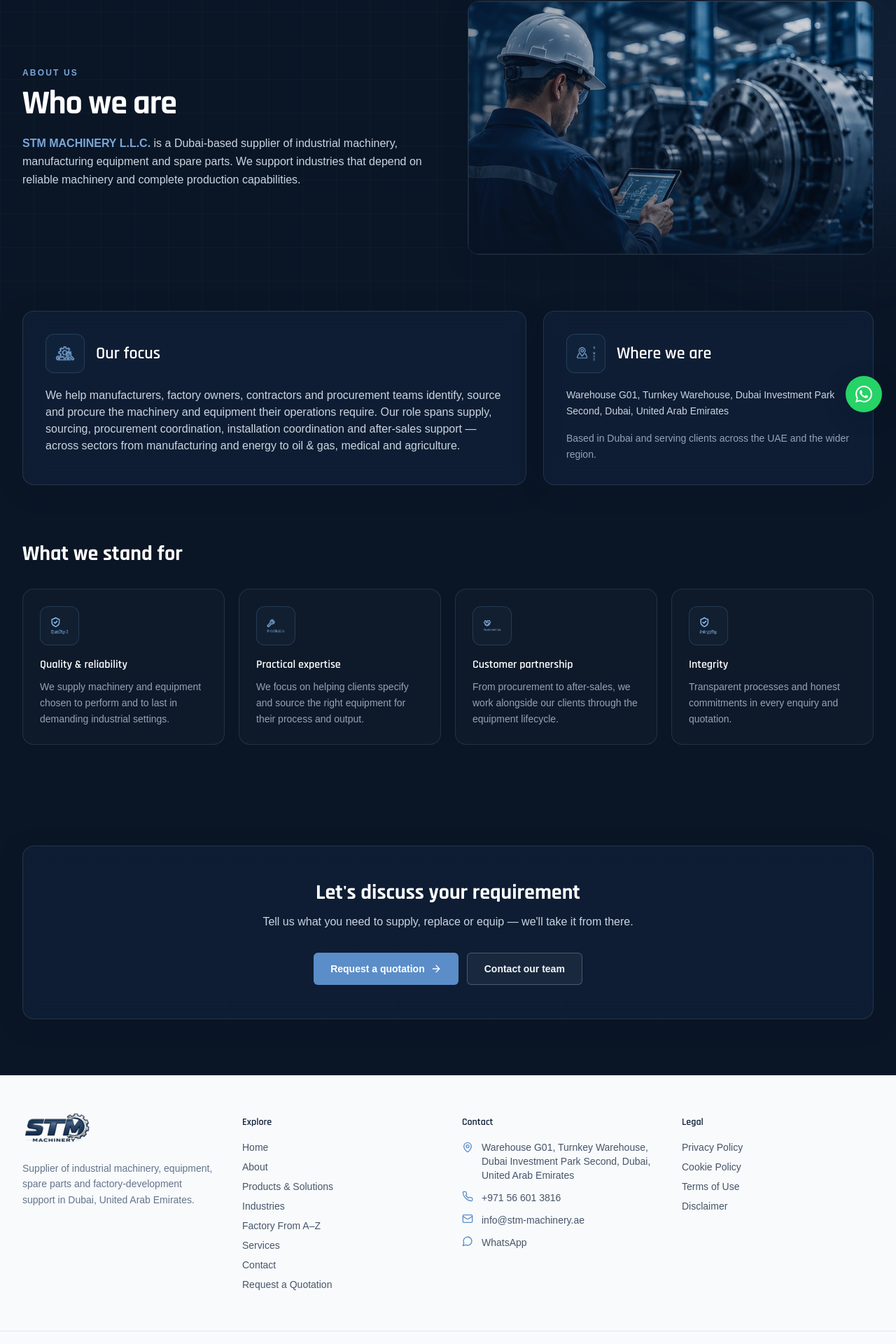
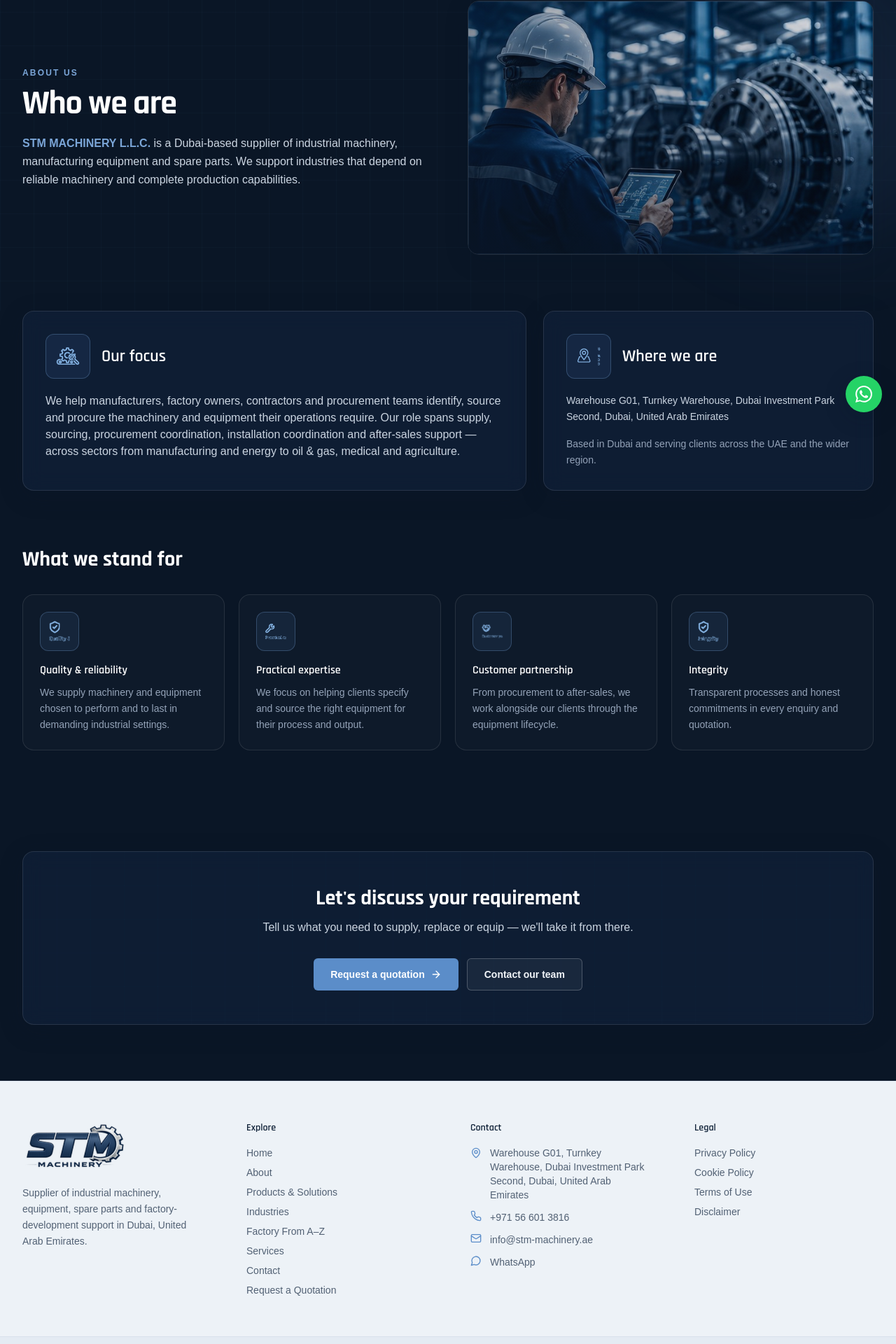
Before and after one commit to Aivora-dxb/STM, a Next.js app: page /about in a window 1280 px wide. Shown: the part 191-2111 px from the top of the page at 70% size. Built offline with nearby package versions, Linux system fonts and the light colour scheme; a web font is replaced by a local one.

Commit message:
Add files via upload

```diff
--- a/src/app/about/page.tsx
+++ b/src/app/about/page.tsx
@@ -110,13 +110,13 @@
           <Reveal className="lg:col-span-3">
             <div className="glass h-full rounded-2xl p-7 sm:p-8">
               <div className="flex items-center gap-4">
-                <span className="flex h-14 w-14 shrink-0 items-center justify-center rounded-xl border border-accent-400/20 bg-accent-500/5">
+                <span className="flex h-16 w-16 shrink-0 items-center justify-center rounded-xl border border-accent-400/30 bg-accent-500/10">
                   <Image
                     src="/images/about/our-focus.png"
                     alt=""
-                    width={32}
-                    height={32}
-                    className="h-8 w-8 object-contain"
+                    width={40}
+                    height={40}
+                    className="h-10 w-10 object-contain"
                   />
                 </span>
                 <h2 className="font-display text-xl font-semibold text-white sm:text-2xl">
@@ -137,13 +137,13 @@
           <Reveal delay={0.1} className="lg:col-span-2">
             <div className="glass flex h-full flex-col rounded-2xl p-7 sm:p-8">
               <div className="flex items-center gap-4">
-                <span className="flex h-14 w-14 shrink-0 items-center justify-center rounded-xl border border-accent-400/20 bg-accent-500/5">
+                <span className="flex h-16 w-16 shrink-0 items-center justify-center rounded-xl border border-accent-400/30 bg-accent-500/10">
                   <Image
                     src="/images/about/where-we-are.png"
                     alt=""
-                    width={32}
-                    height={32}
-                    className="h-8 w-8 object-contain"
+                    width={40}
+                    height={40}
+                    className="h-10 w-10 object-contain"
                   />
                 </span>
                 <h2 className="font-display text-xl font-semibold text-white sm:text-2xl">
@@ -171,13 +171,13 @@
           {values.map((v, i) => (
             <Reveal key={v.title} delay={(i % 4) * 0.05}>
               <div className="group flex h-full flex-col rounded-2xl border border-white/10 bg-white/[0.02] p-6 transition-all duration-300 hover:-translate-y-1 hover:border-accent-400/40 hover:bg-white/[0.04]">
-                <span className="mb-4 flex h-14 w-14 items-center justify-center rounded-xl border border-accent-400/20 bg-accent-500/5">
+                <span className="mb-4 flex h-14 w-14 items-center justify-center rounded-xl border border-accent-400/30 bg-accent-500/10">
                   <Image
                     src={`/images/about/${v.icon}.png`}
                     alt=""
-                    width={30}
-                    height={30}
-                    className="h-[30px] w-[30px] object-contain"
+                    width={36}
+                    height={36}
+                    className="h-9 w-9 object-contain"
                   />
                 </span>
                 <h3 className="font-display text-base font-semibold text-white">
--- a/src/app/page.tsx
+++ b/src/app/page.tsx
@@ -23,16 +23,11 @@
       <Hero />
 
       {/* Company intro — single supplier */}
-      <section className="relative overflow-hidden">
-        {/* Faint technical blueprint / gear backdrop, concentrated at the edges */}
+      <section className="relative overflow-hidden bg-navy-950">
+        {/* Faint CSS-only engineering grid, concentrated at the edges. No image. */}
         <div
           aria-hidden="true"
-          className="pointer-events-none absolute inset-0 bg-cover bg-center opacity-[0.10] [mask-image:radial-gradient(ellipse_60%_60%_at_50%_50%,transparent_35%,black_100%)]"
-          style={{ backgroundImage: "url(/images/home/blueprint-bg.jpg)" }}
-        />
-        <div
-          aria-hidden="true"
-          className="pointer-events-none absolute inset-0 bg-gradient-to-b from-transparent via-navy-950/40 to-transparent"
+          className="eng-grid pointer-events-none absolute inset-0 opacity-[0.5] [mask-image:radial-gradient(ellipse_65%_60%_at_50%_50%,transparent_40%,black_100%)]"
         />
 
         <div className="container-x relative py-16 sm:py-20">
@@ -71,13 +66,13 @@
                     key={w.title}
                     className="group flex h-full flex-col rounded-2xl border border-white/10 bg-white/[0.02] p-6 transition-colors duration-300 hover:border-accent-400/40 hover:bg-white/[0.05]"
                   >
-                    <span className="mb-4 flex h-12 w-12 items-center justify-center rounded-xl border border-accent-400/20 bg-accent-500/5">
+                    <span className="mb-4 flex h-14 w-14 items-center justify-center rounded-xl border border-accent-400/30 bg-accent-500/10">
                       <Image
                         src={`/images/home/${w.icon}.png`}
                         alt=""
-                        width={28}
-                        height={28}
-                        className="h-7 w-7 object-contain"
+                        width={40}
+                        height={40}
+                        className="h-10 w-10 object-contain"
                       />
                     </span>
                     <h3 className="font-display text-base font-semibold text-white">
--- a/src/components/layout/footer.tsx
+++ b/src/components/layout/footer.tsx
@@ -13,28 +13,28 @@
   const year = new Date().getFullYear();
 
   return (
-    <footer className="border-t border-slate-200 bg-slate-50 text-slate-600" aria-label="Site footer">
-      <div className="container-x grid gap-10 py-14 md:grid-cols-2 lg:grid-cols-4">
+    <footer className="border-t border-[#D8E1EB] bg-[#EDF2F7] text-[#526174]" aria-label="Site footer">
+      <div className="container-x grid gap-12 py-14 md:grid-cols-2 lg:grid-cols-4 lg:gap-16">
         <div>
-          <Logo className="h-9 w-auto" />
-          <p className="mt-4 max-w-xs text-sm leading-relaxed text-slate-500">
+          <Logo className="w-[150px]" />
+          <p className="mt-5 max-w-xs text-sm leading-relaxed text-[#526174]">
             Supplier of industrial machinery, equipment, spare parts and factory-development
             support in Dubai, United Arab Emirates.
           </p>
         </div>
 
         <nav aria-label="Footer" className="text-sm">
-          <h2 className="mb-4 font-display text-sm font-semibold text-navy">Explore</h2>
+          <h2 className="mb-4 font-display text-sm font-semibold text-[#102238]">Explore</h2>
           <ul className="space-y-2">
             {mainNav.map((item) => (
               <li key={item.href}>
-                <Link href={item.href} className="text-slate-600 hover:text-accent">
+                <Link href={item.href} className="text-[#526174] hover:text-accent">
                   {item.label}
                 </Link>
               </li>
             ))}
             <li>
-              <Link href="/request-a-quotation" className="text-slate-600 hover:text-accent">
+              <Link href="/request-a-quotation" className="text-[#526174] hover:text-accent">
                 Request a Quotation
               </Link>
             </li>
@@ -42,8 +42,8 @@
         </nav>
 
         <div className="text-sm">
-          <h2 className="mb-4 font-display text-sm font-semibold text-navy">Contact</h2>
-          <ul className="space-y-3 text-slate-600">
+          <h2 className="mb-4 font-display text-sm font-semibold text-[#102238]">Contact</h2>
+          <ul className="space-y-3 text-[#526174]">
             <li className="flex gap-3">
               <MapPin className="mt-0.5 h-4 w-4 shrink-0 text-accent" aria-hidden="true" />
               <a href={mapsUrl} target="_blank" rel="noopener noreferrer" className="hover:text-accent">
@@ -73,11 +73,11 @@
         </div>
 
         <nav aria-label="Legal" className="text-sm">
-          <h2 className="mb-4 font-display text-sm font-semibold text-navy">Legal</h2>
+          <h2 className="mb-4 font-display text-sm font-semibold text-[#102238]">Legal</h2>
           <ul className="space-y-2">
             {footerLegal.map((item) => (
               <li key={item.href}>
-                <Link href={item.href} className="text-slate-600 hover:text-accent">
+                <Link href={item.href} className="text-[#526174] hover:text-accent">
                   {item.label}
                 </Link>
               </li>
@@ -86,10 +86,10 @@
         </nav>
       </div>
 
-      <div className="border-t border-slate-200">
-        <div className="container-x flex flex-col items-center justify-between gap-2 py-6 text-xs text-slate-500 sm:flex-row">
+      <div className="border-t border-[#D8E1EB] bg-[#E4EBF3]">
+        <div className="container-x flex flex-col items-center justify-between gap-2 py-6 text-xs text-[#526174] sm:flex-row">
           <p>
-            © {year} {company.legalName}. All rights reserved.
+            © {year} {company.legalName} All rights reserved.
           </p>
           <p>Dubai, United Arab Emirates</p>
         </div>
--- a/src/components/ui/logo.tsx
+++ b/src/components/ui/logo.tsx
@@ -4,20 +4,25 @@
 
 /**
  * Official STM MACHINERY logo (navy wordmark + steel gear), transparent PNG.
- * The header and footer now use a light background, so the dark logo sits
- * directly on it with no plate. Swap the file at public/images/stm-logo.png
- * to update everywhere.
+ * The header and footer use a light blue-grey background, so the dark logo sits
+ * directly on it with no plate. The source file is trimmed of excess transparent
+ * padding and stored at ~2× display resolution for crisp rendering.
+ *
+ * Sizing is controlled by the caller via `className` (height); width is derived
+ * with `w-auto` + object-contain so proportions are always preserved. Intrinsic
+ * width/height are passed to next/image to reserve space and avoid layout shift.
+ * Swap the file at public/images/stm-logo.png to update everywhere.
  */
 export function Logo({ className }: { className?: string }) {
   return (
-    <span className={cn("inline-flex items-center", className)}>
-      <Image
-        src={stmLogo}
-        alt="STM MACHINERY"
-        priority
-        className="h-11 w-auto sm:h-12"
-        sizes="(max-width: 640px) 170px, 210px"
-      />
-    </span>
+    <Image
+      src={stmLogo}
+      alt="STM MACHINERY"
+      priority
+      width={507}
+      height={246}
+      className={cn("h-auto object-contain", className)}
+      sizes="(max-width: 640px) 140px, 155px"
+    />
   );
 }
--- a/src/lib/company.ts
+++ b/src/lib/company.ts
@@ -67,7 +67,17 @@
 export const mailtoHref = `mailto:${company.email}`;
 
 /** Google Maps link built from the verified location. */
-export const mapsUrl = `https://www.google.com/maps/search/?api=1&query=${company.address.lat},${company.address.lng}`;
+export const mapsUrl = "https://maps.app.goo.gl/XsQYhtxDrjw2oh1Q6";
+
+/**
+ * Google Maps embed (no API key needed). Uses the full address string so the
+ * embedded map centers on the correct location — Warehouse G01, Turnkey
+ * Warehouse, Dubai Investment Park Second. The clickable "Open in Google Maps"
+ * link uses the short mapsUrl above.
+ */
+export const mapsEmbedUrl = `https://maps.google.com/maps?q=${encodeURIComponent(
+  `${company.legalName}, ${company.address.line1}, ${company.address.line2}, ${company.address.city}, ${company.address.country}`,
+)}&z=14&output=embed`;
 
 /** Full single-line address string. */
 export const addressLine = [
```
Also changed, not shown: src/app/contact/page.tsx (+28 -30 lines), src/components/layout/header.tsx (+29 -18 lines).
